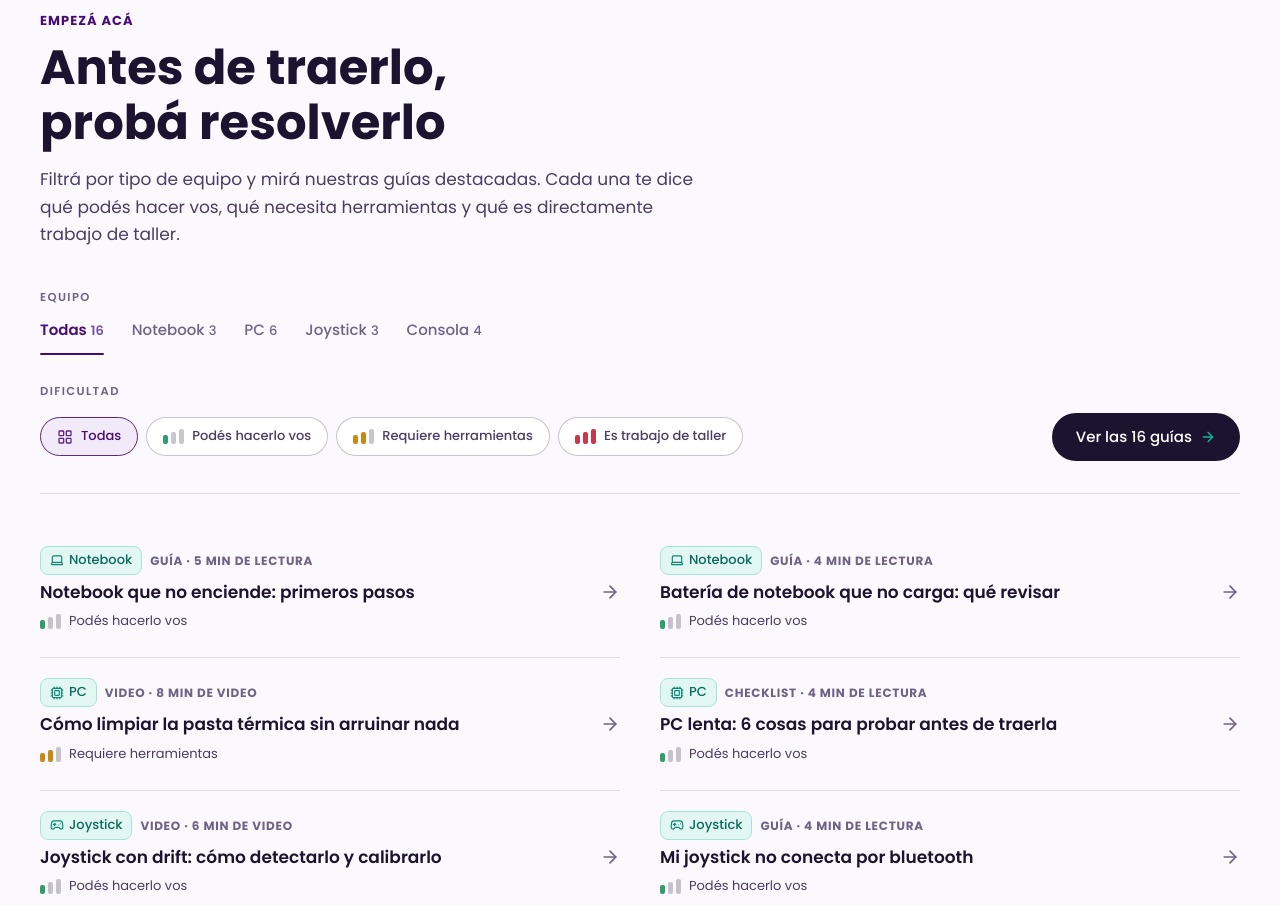
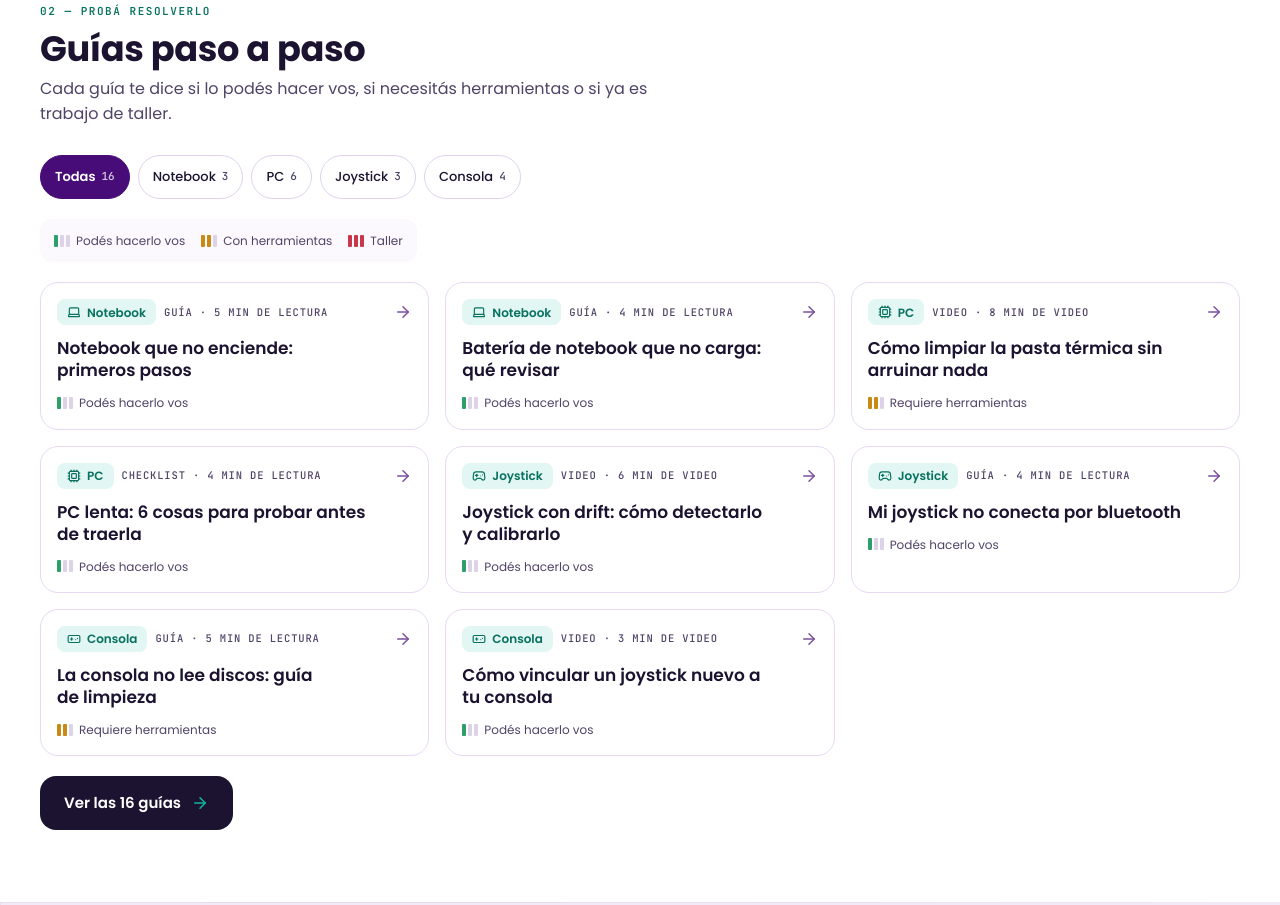
Before and after one commit to TobiasChangazo/tickyservice, a plain HTML site: page index.html in a window 1280 px wide. Shown: the part 1257-2162 px from the top of the page. Drawn offline with nearby package versions, Linux system fonts and the light colour scheme.

Commit message:
Home 02: guías paso a paso
- Sección #guias con etiqueta, título y bajada nuevos.
- Filtro por equipo: misma lógica de guias.js, ahora como chips que pasan
  a la línea siguiente (sin scroll horizontal), contador mono y el activo
  relleno violeta. Se usan 44px de alto (la spec dice 40) para cumplir la
  regla de 44px tocables.
- La dificultad pasa a ser una leyenda que no filtra; en guias.html el
  filtro sigue igual (guias.js tolera que no exista #guias-pills).
- Tarjetas con chip de equipo, meta mono, título 17px, barra de nivel y
  flecha; 2 columnas desde 768px y 3 desde 1100px. Mismo set que antes.
- "Ver las 16 guías" como botón oscuro de 54px.
- guias.js: aria-pressed en los botones de equipo.
- Arreglo: el reset ul[class]{padding:0} pisaba el padding de la fila de
  garantías del hero.

Co-Authored-By: Claude Opus 5.5 <noreply@anthropic.com>

```diff
--- a/css/home.css
+++ b/css/home.css
@@ -144,7 +144,8 @@
 .home-hero__cta svg,
 .home-hero__wa svg{ width:20px; height:20px; flex-shrink:0; }
 
-.home-hero__trust{
+/* Doble clase: el reset ul[class]{padding:0} pesa más que una sola */
+.home-hero .home-hero__trust{
   display:grid;
   grid-template-columns: repeat(3, minmax(0,1fr));
   gap:8px;
@@ -269,8 +270,149 @@
   .sintomas__otro{ max-inline-size: 420px; }
 }
 
+/* =========================================================
+   02 — GUÍAS (restyle del markup de js/guias.js, solo en el home)
+   ========================================================= */
+.home-guias{ background: var(--surface); border-block-start: 1px solid var(--line-lilac); }
+
+/* Filtro por equipo: chips que pasan a la línea siguiente (sin scroll) */
+.home-guias .filter-tabs{
+  display:flex;
+  flex-wrap:wrap;
+  gap:8px;
+  margin: 0 0 20px;
+  overflow:visible;
+}
+.home-guias .filter-tab{
+  display:inline-flex;
+  align-items:center;
+  gap:6px;
+  min-block-size:44px;
+  padding: 0 14px;
+  border-radius:999px;
+  border:1px solid var(--lilac-250);
+  background: var(--surface);
+  color: var(--ink-900);
+  font-size:13px;
+  font-weight:500;
+  transition: background-color var(--dur) var(--ease), border-color var(--dur) var(--ease), color var(--dur) var(--ease);
+}
+.home-guias .filter-tab::after{ display:none; }
+.home-guias .filter-tab:hover{ border-color: var(--brand-500); color: var(--ink-900); }
+.home-guias .filter-tab.is-active{
+  background: var(--brand-700);
+  border-color: var(--brand-700);
+  color: var(--on-brand);
+  font-weight:600;
+}
+.home-guias .filter-count{ margin:0; font-family: var(--font-mono); font-size:11px; color: var(--ink-500); }
+.home-guias .filter-tab.is-active .filter-count{ color: inherit; opacity:.75; }
+.home-guias .filter-tab:focus-visible{ border-radius:999px; }
+
+/* Leyenda de niveles (doble clase: el reset ul[class]{padding:0} pesa más que una sola) */
+.home-guias .guias-leyenda{
+  display:flex;
+  flex-wrap:wrap;
+  gap: 6px 16px;
+  margin: 0 0 20px;
+  padding: 12px 14px;
+  list-style:none;
+  border-radius:12px;
+  background: var(--lilac-050);
+}
+.home-guias .guias-leyenda li{ display:flex; align-items:center; gap:6px; font-size:12px; color: var(--ink-500); }
+
+/* Barras de nivel: 3 barras iguales de 4×12 (las llenas se colorean en guias.css) */
+.home-guias .level{ align-items:center; gap:2px; }
+.home-guias .level b{ width:4px; border-radius:1px; background: var(--level-off); }
+.home-guias .level b:nth-child(n){ height:12px; }
+
+/* Tarjetas */
+.home-guias .guias-grid{
+  display:grid;
+  grid-template-columns: minmax(0,1fr);
+  gap:12px;
+  margin:0;
+  padding:0;
+  border:0;
+}
+.home-guias .guia-card{
+  position:relative;
+  display:block;
+  padding:16px;
+  border:1px solid var(--lilac-200);
+  border-radius:18px;
+  background: var(--surface);
+  transition: border-color var(--dur) var(--ease), box-shadow var(--dur) var(--ease);
+}
+.home-guias .guia-card:hover{ border-color: var(--brand-500); box-shadow: var(--sh-2); }
+.home-guias .guia-card > div{ display:flex; flex-direction:column; gap:12px; }
+.home-guias .guia-meta{
+  margin:0;
+  padding-inline-end:28px; /* lugar para la flecha */
+  gap:8px;
+  font-family: var(--font-mono);
+  font-size:10.5px;
+  font-weight:500;
+  letter-spacing:.08em;
+  color: var(--ink-500);
+}
+.home-guias .guia-badge{
+  block-size:26px;
+  padding: 0 10px;
+  gap:6px;
+  border:0;
+  border-radius:8px;
+  background: var(--accent-bg);
+  color: var(--accent-ink);
+  font-family: var(--font-display);
+  font-size:12px;
+  font-weight:600;
+}
+.home-guias .guia-badge svg{ width:14px; height:14px; color: inherit; }
+.home-guias .guia-title{ margin:0; font-size:17px; line-height:1.3; font-weight:600; text-wrap: pretty; }
+.home-guias .guia-level{ gap:6px; font-size:12px; color: var(--ink-500); }
+.home-guias .guia-arrow{
+  position:absolute;
+  inset-block-start:20px;
+  inset-inline-end:16px;
+  width:18px;
+  height:18px;
+  color: var(--brand-500);
+}
+.home-guias .guias-empty{ padding-block: var(--space-6); }
+
+/* "Ver las 16 guías" */
+.home-guias .btn-all{
+  box-sizing:border-box;
+  inline-size:100%;
+  block-size:54px;
+  margin: 20px 0 0;
+  padding: 0 24px;
+  justify-content:center;
+  gap:10px;
+  border-radius:16px;
+  background: var(--ink-900);
+  color: var(--on-brand);
+  font-size:15px;
+  font-weight:600;
+}
+.home-guias .btn-all svg{ width:18px; height:18px; color: var(--accent-500); }
+.home-guias .btn-all:hover{ background: var(--ink-950); }
+.home-guias .btn-all:focus-visible{ border-radius:16px; }
+
+@media (min-width: 768px){
+  .home-guias .guias-grid{ grid-template-columns: repeat(2, minmax(0,1fr)); gap:16px; }
+  .home-guias .btn-all{ inline-size:auto; }
+  .home-guias .guias-leyenda{ inline-size: fit-content; }
+}
+@media (min-width: 1100px){
+  .home-guias .guias-grid{ grid-template-columns: repeat(3, minmax(0,1fr)); }
+}
+
 @media (prefers-reduced-motion: reduce){
   .h-link svg,
+  .home-guias .filter-tab, .home-guias .guia-card,
   .sintoma,
   .home-hero__cta, .home-hero__wa{ transition:none; }
   .sintoma:hover{ transform:none; }
--- a/index.html
+++ b/index.html
@@ -176,31 +176,32 @@
     </div>
   </section>
 
-  <!-- ============ CENTRO DE AYUDA ============ -->
-  <section class="section" id="centro-de-ayuda" aria-labelledby="help-title">
-    <div class="container">
-      <div class="section__head">
-        <span class="section__eyebrow">Empezá acá</span>
-        <h2 id="help-title" class="section__title">Antes de traerlo, probá resolverlo</h2>
-        <p class="section__desc">Filtrá por tipo de equipo y mirá nuestras guías destacadas. Cada una te dice qué podés hacer vos, qué necesita herramientas y qué es directamente trabajo de taller.</p>
+  <!-- ============ 02 — GUÍAS ============ -->
+  <section class="h-section home-guias" id="guias" aria-labelledby="guias-title">
+    <div class="h-wrap">
+      <div class="h-head">
+        <p class="h-label">02 — Probá resolverlo</p>
+        <h2 class="h-title" id="guias-title">Guías paso a paso</h2>
+        <p class="h-text">Cada guía te dice si lo podés hacer vos, si necesitás herramientas o si ya es trabajo de taller.</p>
       </div>
 
+      <!-- Filtro por equipo, tarjetas y botón: los arma js/guias.js (modo preview) -->
       <div class="guias-section" id="guias-section">
+        <div class="filter-tabs" id="guias-tabs" role="group" aria-label="Filtrar por equipo"></div>
 
-        <p class="filter-label">Equipo</p>
-        <div class="filter-tabs" id="guias-tabs"></div>
-
-        <p class="filter-label">Dificultad</p>
-        <div class="filter-row">
-          <div class="filter-pills" id="guias-pills"></div>
-          <a class="btn-all" id="guias-all" href="guias.html">
-            <span>Ver las guías</span>
-            <i data-lucide="arrow-right"></i>
-          </a>
-        </div>
+        <!-- En el home la dificultad es una leyenda (no filtra); el filtro sigue en guias.html -->
+        <ul class="guias-leyenda" aria-label="Niveles de dificultad">
+          <li data-level="1"><span class="level" aria-hidden="true"><b></b><b></b><b></b></span>Podés hacerlo vos</li>
+          <li data-level="2"><span class="level" aria-hidden="true"><b></b><b></b><b></b></span>Con herramientas</li>
+          <li data-level="3"><span class="level" aria-hidden="true"><b></b><b></b><b></b></span>Taller</li>
+        </ul>
 
         <div class="guias-grid" id="guias-grid"></div>
 
+        <a class="btn-all" id="guias-all" href="guias.html">
+          <span>Ver las guías</span>
+          <i data-lucide="arrow-right"></i>
+        </a>
       </div>
     </div>
   </section>
--- a/js/guias.js
+++ b/js/guias.js
@@ -60,13 +60,15 @@ function totalEnCategoria(catId) {
 function renderTabs() {
   const items = [{ id: 'todas', nombre: 'Todas' }, ...CATEGORIAS];
   $tabs.innerHTML = items.map(c => `
-    <button class="filter-tab ${state.categoria === c.id ? 'is-active' : ''}" data-cat="${c.id}">
+    <button type="button" class="filter-tab ${state.categoria === c.id ? 'is-active' : ''}" data-cat="${c.id}" aria-pressed="${state.categoria === c.id}">
       ${c.nombre}<span class="filter-count">${totalEnCategoria(c.id)}</span>
     </button>
   `).join('');
 }
 
+// En el home no hay filtro de dificultad (se muestra una leyenda)
 function renderPills() {
+  if (!$pills) return;
   $pills.innerHTML = NIVELES.map(n => `
     <button class="filter-pill ${state.nivel === n.id ? 'is-active' : ''}" data-nivel="${n.id}" ${n.id ? `data-level="${n.id}"` : ''}>
       ${n.id ? levelBars() : '<i data-lucide="layout-grid"></i>'}
@@ -134,7 +136,7 @@ $tabs.addEventListener('click', e => {
   render();
 });
 
-$pills.addEventListener('click', e => {
+if ($pills) $pills.addEventListener('click', e => {
   const btn = e.target.closest('[data-nivel]');
   if (!btn) return;
   state.nivel = Number(btn.dataset.nivel);
```
